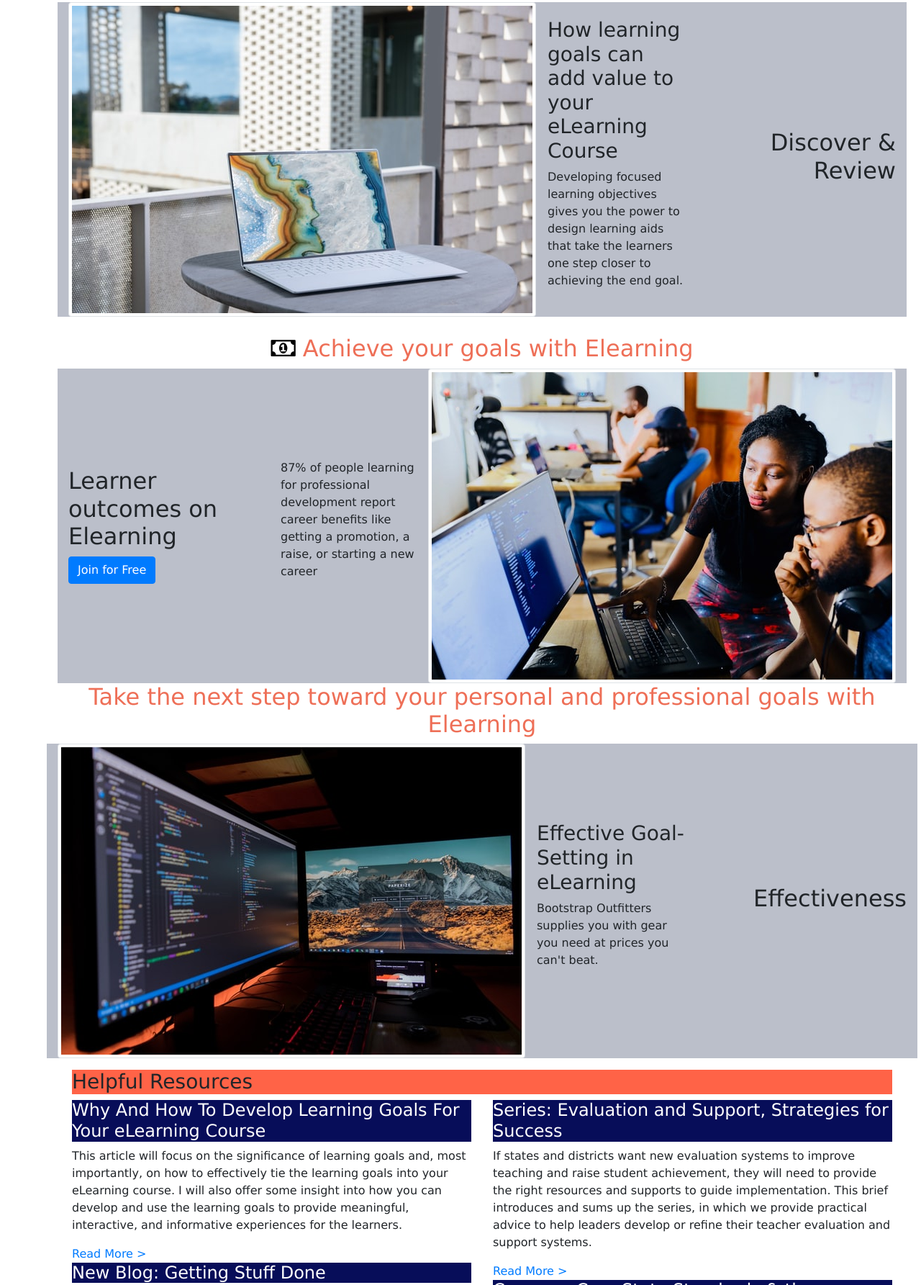
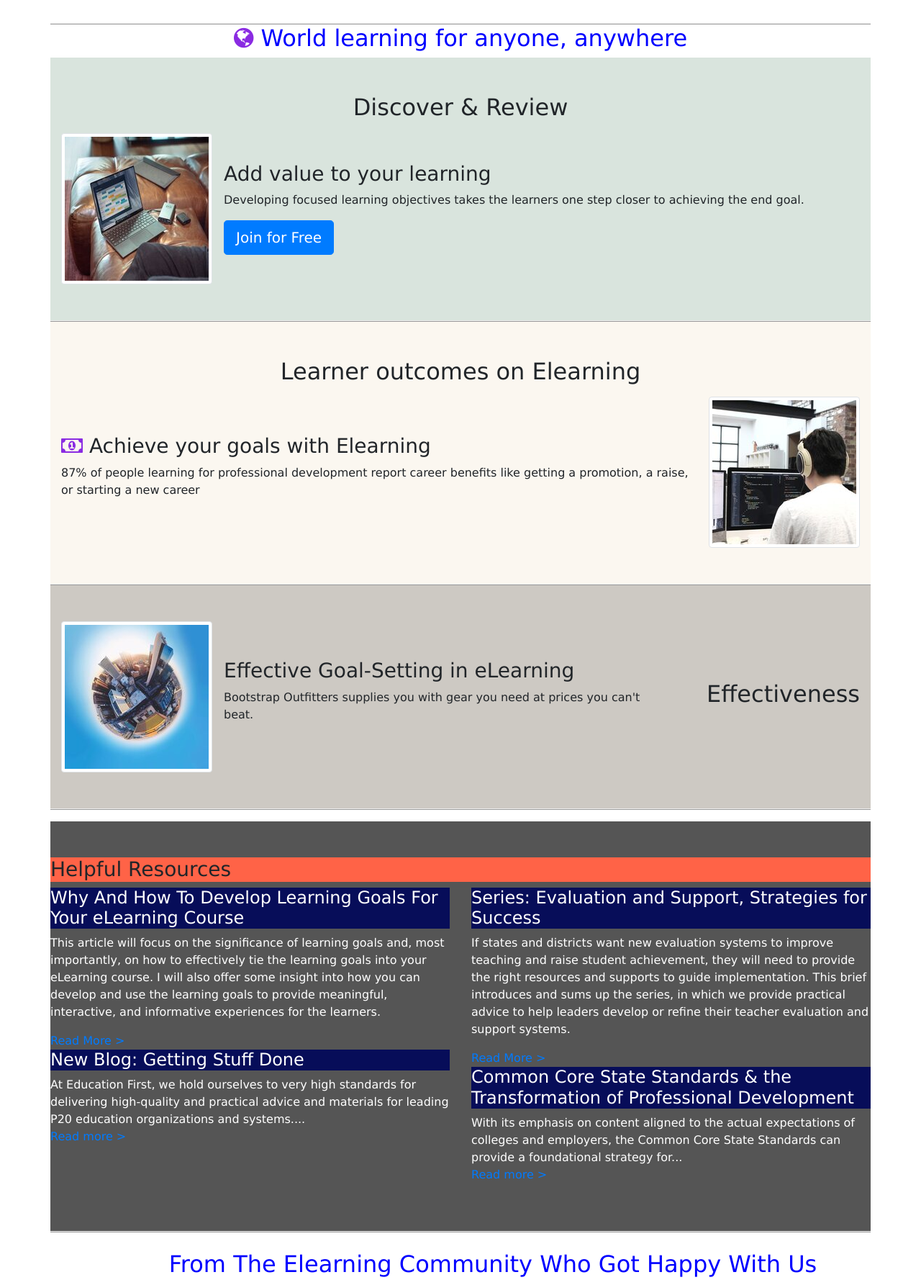
Before and after one commit to gsaidov/elearning, a website: page index.html in a window 1280 px wide. Shown: the part 754-2539 px from the top of the page at 72% size. Drawn offline with nearby package versions, Linux system fonts and the light colour scheme.

Commit message:
forth commit

```diff
--- a/css/styles.css
+++ b/css/styles.css
@@ -53,12 +53,24 @@ a.dropdown-item:hover {
     justify-content: center;
 }
 #icon{
-    color:black;
+    color:blueviolet;
 
+}
+.img1{
+    max-width: 100%;
+    height: auto;
+}
+.row-content {
+    padding: 50px 0;
+    border-bottom: 2px ridge;
+    min-height: 200px;
 }
 #text-color{
     text-align: center;
-    color: #ee6f57;
+    color: blue;
+}
+#same3{
+    background-color: #fbf7f0;
 }
 #common{
     color:white;
@@ -83,8 +95,14 @@ a.dropdown-item:hover {
     padding: 25px;
     border: solid #bbbfca;
 }
+#paragraph{
+    color: white;
+}
 #same{
-    background-color: #bbbfca;
+    background-color: #d9e4dd;
+}
+#same2{
+    background-color: #cdc9c3;
 }
 .carousel-caption {
     background-color: rgba(0, 0, 0, 0.5);
@@ -99,6 +117,9 @@ a.dropdown-item:hover {
 #reviews1{
     text-align: center;
 }
+.helpful{
+    background-color: #555555;
+}
 #middle{
 height: 10px;
 width: 1200px;
--- a/index.html
+++ b/index.html
@@ -202,48 +202,47 @@
                     </div>
                   </div>
                 </div>
+            </div>
                  <!--Carousel ends here-->
-            <div class="row row-content align-items-center" id="middle">
-                <h2 class="rc-AchieveYourGoals__title d-none d-sm-block"id="text-color"><i class="fa fa-globe" aria-hidden="true"id="icon"></i> World learning for anyone, anywhere</h2>
+            <div>
+                <h2 class=" d-none d-sm-block"id="text-color"><i class="fa fa-globe" aria-hidden="true"id="icon"></i> World learning for anyone, anywhere</h2>
+            </div>
             <div class="row row-content align-items-center" id="same">
-                <div class="col-sm-4 order-sm-last col-md-3">
-                    <h2 class="text-sm-right" >Discover & Review</h2>
+                <div class="col-12 text-center">
+                    <h2 class="mb-3">Discover & Review</h2>
                 </div>
                 <div class="col">
                     <div class="media">
-                        <img class="d-flex mr-3 img-thumbnail" src="img/img1.jpg" alt="project1" />
+                        <img class="d-flex mr-3 img-thumbnail" src="img/rsz2.jpg"  alt="Discover e learning" />
                         <div class="media-body align-self-center">
-                            <h3>How learning goals can add value to your eLearning Course</h3>
-                            <p class="d-none d-sm-block">Developing focused learning objectives gives you the power to design learning aids that take the learners one step closer to achieving the end goal. </p>
+                            <h3>Add value to your learning</h3>
+                            <p class="d-none d-sm-block">Developing focused learning objectives takes the learners one step closer to achieving the end goal.</p>
+                            <button type="button" class="btn btn-lg btn-primary">Join for Free</button>
                         </div>
                     </div>
                 </div>
             </div>
-            <div class="row row-content align-items-center" id="middle">
-            <h2 class="rc-AchieveYourGoals__title d-none d-sm-block"id="text-color"> <i class="fa fa-money" aria-hidden="true"id="icon"></i> Achieve your goals with Elearning</h2>
-            <div class="row row-content align-items-center" id="same">
-                <div class="col-sm-4 col-md-3">
-                    <h2>Learner outcomes on Elearning</h2>
-                    <button data-track="true" data-track-app="front_page" data-track-page="front_page_story" data-track-action="click" data-track-component="secondary_consumer_join_for_free" class="join-for-free btn btn-primary d-none d-sm-block" type="button">Join for Free</button>
+            <div class="row row-content align-items-center" id="same3">
+                <div class="col-12 text-center">
+                    <h2 class="mb-3">Learner outcomes on Elearning</h2>
                 </div>
                 <div class="col">
                     <div class="media">
                         <div class="media-body align-self-center">
-                    <p>87% of people learning for professional development report career benefits like getting a promotion, a raise, or starting a new career</p>
-                    </div>
-                    <img class="d-flex ml-3 img-thumbnail "src="img/img2.jpg"/>
+                        <h3><i class="fa fa-money" aria-hidden="true"id="icon"></i> Achieve your goals with Elearning</h3>
+                        <p class="d-none d-sm-block">87% of people learning for professional development report career benefits like getting a promotion, a raise, or starting a new career</p>
+                        </div>
+                        <img class="d-flex ml-3 img-thumbnail " src="img/imgg3.jpg" alt="learner outcomes"/>
                     </div>
                    </div>
             </div>
-            <div class="row row-content align-items-center" >
-                <h2 class="rc-AchieveYourGoals__title d-none d-sm-block"id="text-color"> Take the next step toward your personal and professional goals with Elearning</h2>
-            <div class="row row-content align-items-center" id="same">
-                <div class="col-sm-4 order-sm-last col-md-3" >
+            <div class="row row-content align-items-center" id="same2">
+                <div class="col-sm-4 order-sm-last col-md-3">
                     <h2 class="text-sm-right">Effectiveness</h2>
                 </div>
                 <div class="col">
                     <div class="media">
-                        <img class="d-flex mr-3 img-thumbnail" src="img/img3.jpg" alt="effective goals" />
+                        <img class="d-flex mr-3 img-thumbnail" src="img/imgg4.jpg" alt="effective goals" />
                         <div class="media-body align-self-center">
                             <h3>Effective Goal-Setting in eLearning</h3>
                             <p class="d-none d-sm-block">Bootstrap Outfitters supplies you with gear you need at prices you can't beat.</p>
@@ -251,9 +250,10 @@
                     </div>
                 </div>
             </div>
-        </div>
-                       <div class="container">
-                <div class="row row-content mt-3">
+
+
+
+        <div class="row row-content mt-3 helpful">
             <div class="helpful-resources">
                 <div class="wrapper">
                     <div class="box">
@@ -263,7 +263,7 @@
                                                                     <h4 class="section-head-med" id="resources">Why And How To Develop Learning Goals For Your eLearning Course</h4>
                                                                 <div class="resource-excerpt resource1 excerpt">
 
-                                            <p>This article will focus on the significance of learning goals and, most importantly, on how to effectively tie the learning goals into your eLearning course. I will also offer some insight into how you can develop and use the learning goals to provide meaningful, interactive, and informative experiences for the learners.
+                                            <p id="paragraph">This article will focus on the significance of learning goals and, most importantly, on how to effectively tie the learning goals into your eLearning course. I will also offer some insight into how you can develop and use the learning goals to provide meaningful, interactive, and informative experiences for the learners.
                                             </p>											<a href="https://education-first.com/impact/featured-story/understanding-language-at-stanford-university/">Read More &gt;</a>
 
                                                                                                                                                     </div><!-- end .resource-excerpt -->
@@ -271,7 +271,7 @@
                                                                     <h4 class="section-head-med" id="newblog">New Blog: Getting Stuff Done</h4>
                                                                 <div class="resource-excerpt resource2 excerpt">
 
-                                            <p>At Education First, we hold ourselves to very high standards for delivering high-quality and practical advice and materials for leading P20 education organizations and systems.... <br><a class="view-article" href="https://education-first.com/gsd-getting-stuff-done/">Read more &gt;</a></p>
+                                            <p id="paragraph">At Education First, we hold ourselves to very high standards for delivering high-quality and practical advice and materials for leading P20 education organizations and systems.... <br><a class="view-article" href="https://education-first.com/gsd-getting-stuff-done/">Read more &gt;</a></p>
 
                                                                                                                                                     </div><!-- end .resource-excerpt -->
                             </div><!-- end .first -->
@@ -279,14 +279,14 @@
                                                                     <h4 class="section-head-med"id="series" >Series: Evaluation and Support, Strategies for Success</h4>
                                                                 <div class="resource-excerpt resource3 excerpt">
 
-                                            <p>If states and districts want new evaluation systems to improve teaching and raise student achievement, they will need to provide the right resources and supports to guide implementation. This brief introduces and sums up the series, in which we provide practical advice to help leaders develop or refine their teacher evaluation and support systems. </p>											<a href="https://education-first.com/library/publication/evaluation-and-support-strategies-for-success/">Read More &gt;</a>
+                                            <p id="paragraph">If states and districts want new evaluation systems to improve teaching and raise student achievement, they will need to provide the right resources and supports to guide implementation. This brief introduces and sums up the series, in which we provide practical advice to help leaders develop or refine their teacher evaluation and support systems. </p>											<a href="https://education-first.com/library/publication/evaluation-and-support-strategies-for-success/">Read More &gt;</a>
 
                                                                                                                                                     </div><!-- end .resource-excerpt -->
 
                                                                     <h4 class="section-head-med" id="common">Common Core State Standards &amp; the Transformation of Professional Development</h4>
                                                                 <div class="resource-excerpt resource4 excerpt">
 
-                                            <p>With its emphasis on content aligned to the actual expectations of colleges and employers, the Common Core State Standards can provide a foundational strategy for... <br><a class="view-article" href="https://education-first.com/library/publication/common-core-state-standards-the-transformation-of-professional-development/">Read more &gt;</a></p>
+                                            <p id="paragraph">With its emphasis on content aligned to the actual expectations of colleges and employers, the Common Core State Standards can provide a foundational strategy for... <br><a class="view-article" href="https://education-first.com/library/publication/common-core-state-standards-the-transformation-of-professional-development/">Read more &gt;</a></p>
 
                                                                                                                                                     </div><!-- end .resource-excerpt -->
                             </div><!-- end .first -->
@@ -295,10 +295,10 @@
                 </div><!-- end .box -->
             </div>
         </div>
+
+    <div id="middle">
+        <h2 class="d-none d-sm-block" id="text-color">From The Elearning Community Who Got Happy With Us</h2>
     </div>
-    <div class="row row-content " id="middle">
-        <h2 class="rc-AchieveYourGoals__title d-none d-sm-block">From The Elearning Community</h2>
-        </div>
        <div class="row row-content mt-5">
            <div class="col-4" id="reviews1">
                <img src="img/pic.png" alt="reviews"/>
```
Also changed, not shown: img/imgg3.jpg (added), img/imgg4.jpg (added), img/review.png (added), img/rsz2.jpg (added).
